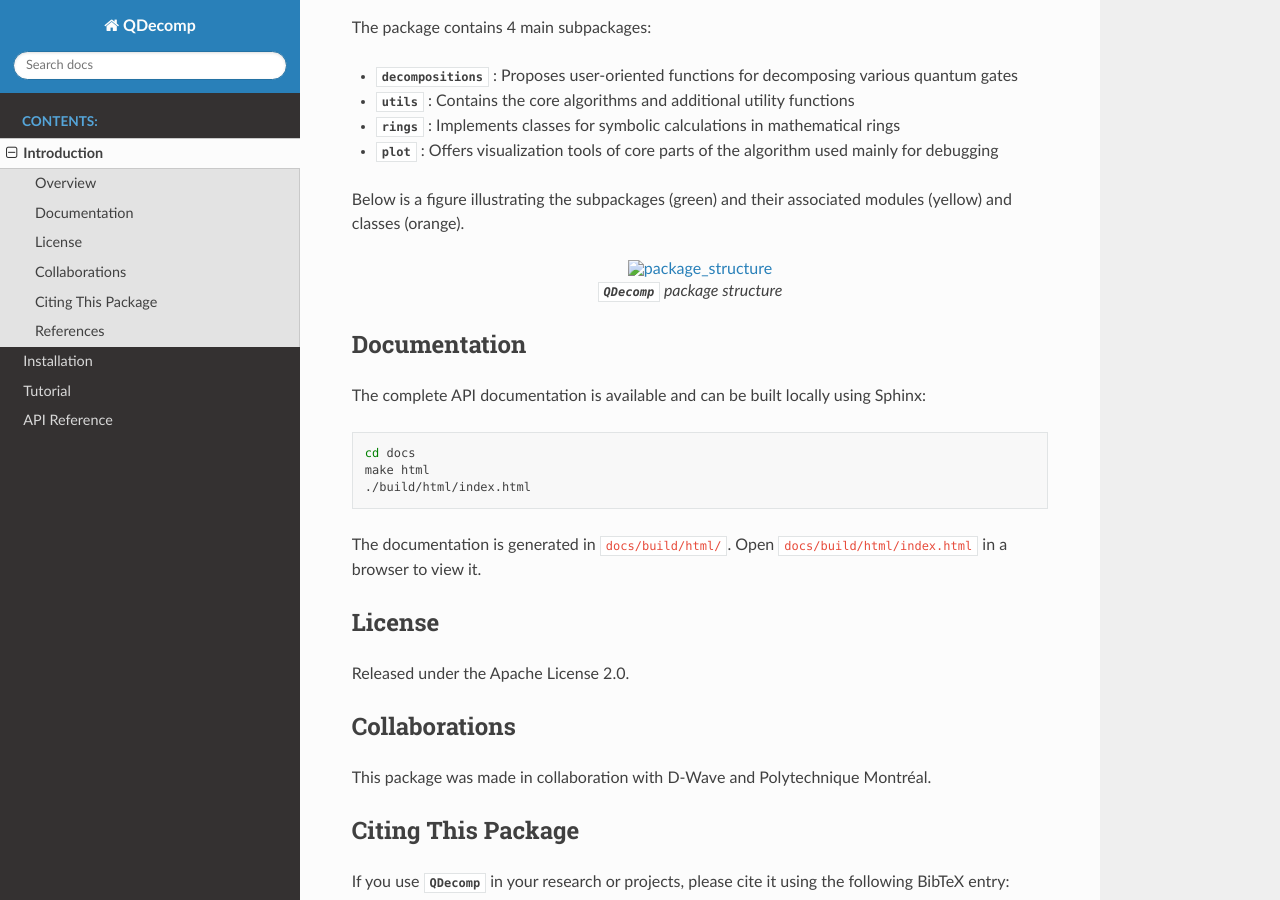
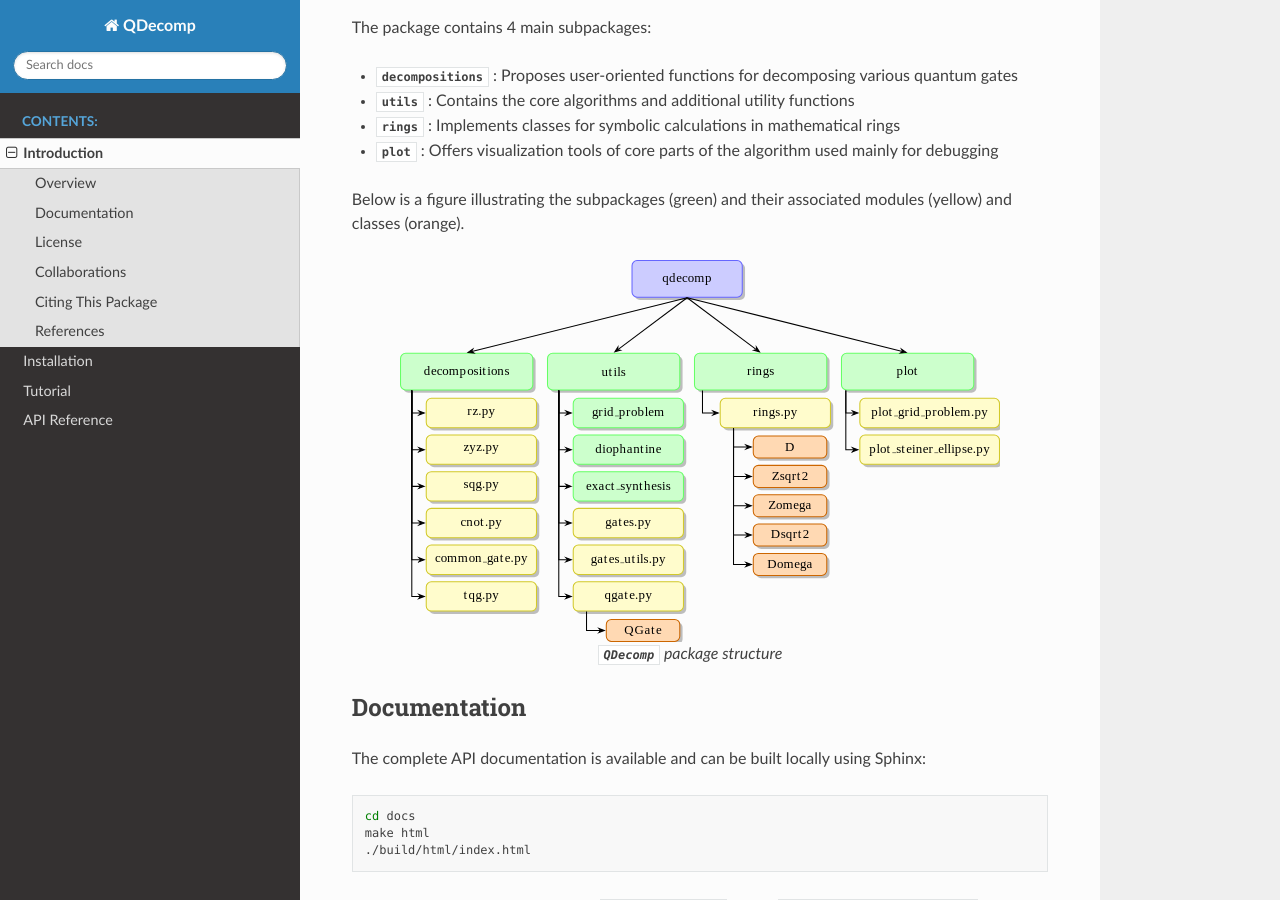
Before and after one commit to polyquantique/QDecomp, a Sphinx documentation site: the page built from docs/source/introduction.rst, in a window 1280 px wide and 900 px high, scrolled down 345 px. Built offline with Sphinx 7.4.7 and the Read the Docs theme 3.1.0, drawn with Linux system fonts in a browser that asks for light colours.

Commit message:
Changed image location

```diff
--- a/docs/source/introduction.rst
+++ b/docs/source/introduction.rst
@@ -17,7 +17,7 @@ The package contains 4 main subpackages:
 
 Below is a figure illustrating the subpackages (green) and their associated modules (yellow) and classes (orange).
 
-.. figure:: ../../../assets/package_structure.svg
+.. figure:: _static/package_structure.svg
    :alt: package_structure
    :width: 600px
    :align: center
```
Also changed, not shown: README.md (+1 -1 lines), docs/source/_static/package_structure.svg (renamed from assets/package_structure.svg).
